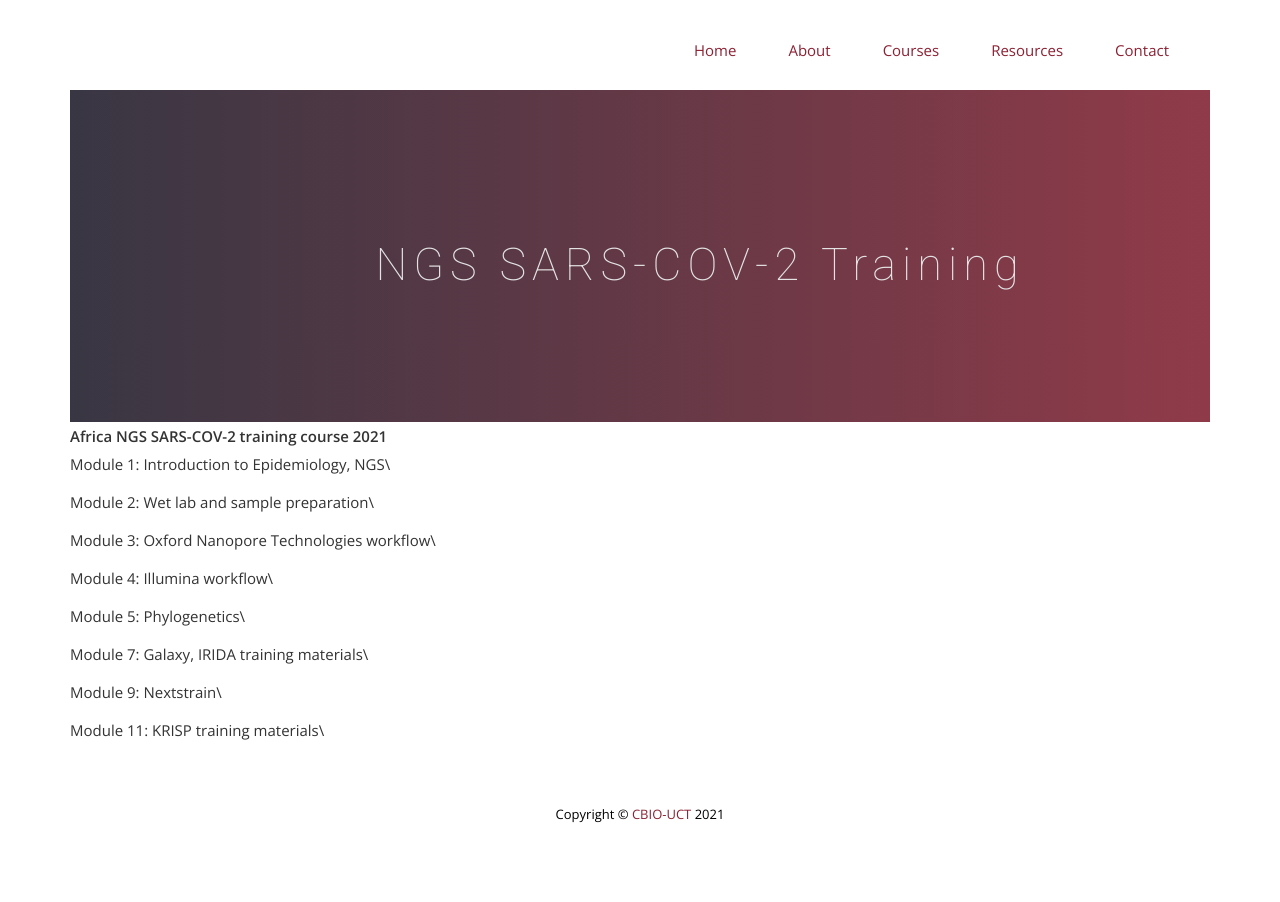
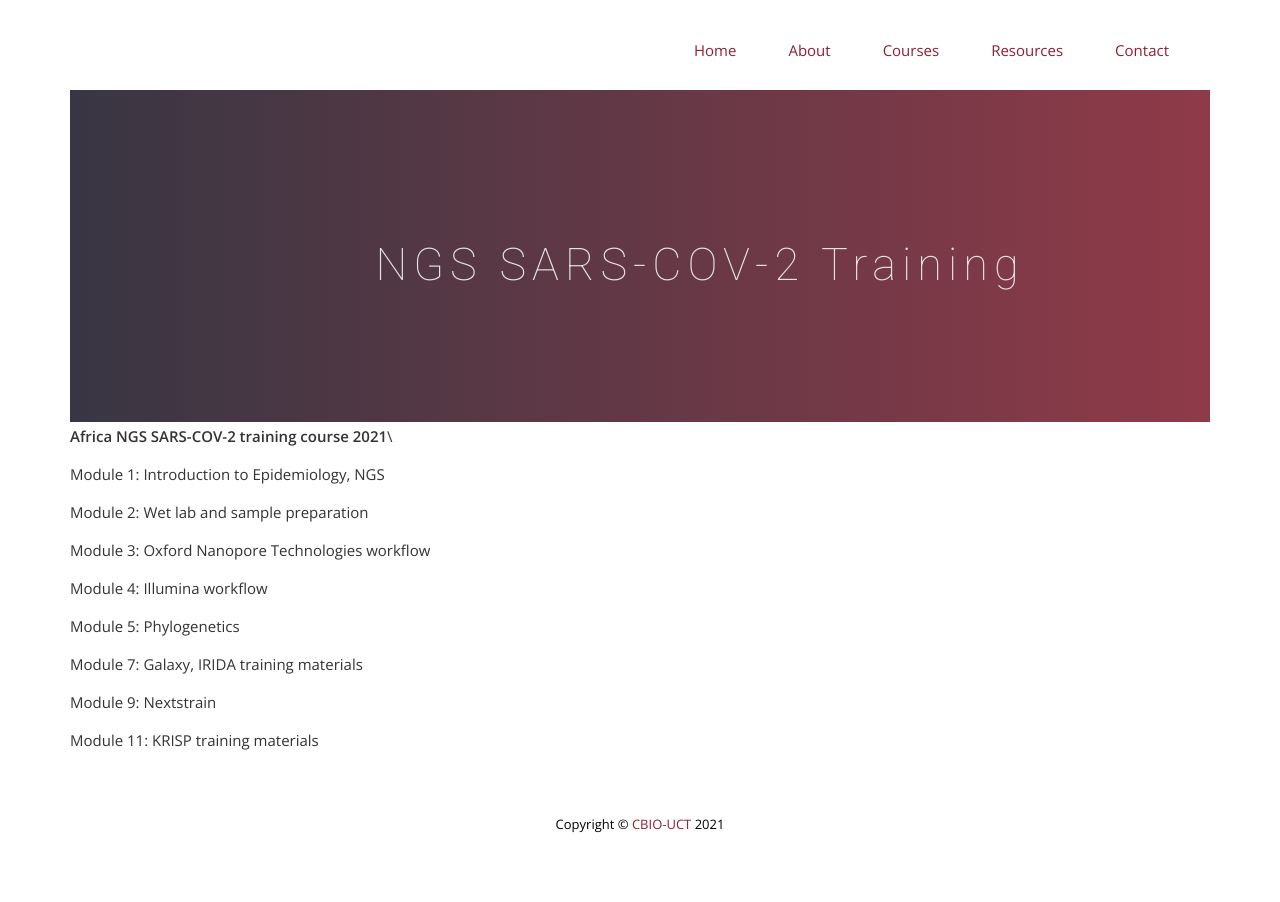
Before and after one commit to pmaturure3/ngsacad, a Jekyll site: the page built from _posts/2021-06-09-NGS SARS-COV-2-training.md, in a window 1280 px wide. Built offline with Jekyll 4.4.1, drawn with Linux system fonts in a browser that asks for light colours; nearby versions of some CDN libraries; some web fonts are replaced; comment, search, counter and statistics services are not loaded.

Commit message:
placed spaces

```diff
--- a/_posts/2021-06-09-NGS SARS-COV-2-training.md
+++ b/_posts/2021-06-09-NGS SARS-COV-2-training.md
@@ -10,18 +10,19 @@ permalink: /:year/:month/:day/:title
 
 
 **Africa NGS SARS-COV-2 training course 2021**\
-Module 1:   Introduction to Epidemiology, NGS\
 
-Module 2:   Wet lab and sample preparation\
+Module 1:   Introduction to Epidemiology, NGS
 
-Module 3:   Oxford Nanopore Technologies workflow\
+Module 2:   Wet lab and sample preparation
 
-Module 4:   Illumina workflow\
+Module 3:   Oxford Nanopore Technologies workflow
 
-Module 5:   Phylogenetics\
+Module 4:   Illumina workflow
 
-Module 7:   Galaxy, IRIDA training materials\
+Module 5:   Phylogenetics
 
-Module 9:  Nextstrain\
+Module 7:   Galaxy, IRIDA training materials
 
-Module 11:  KRISP training materials\
+Module 9:  Nextstrain
+
+Module 11:  KRISP training materials
```
